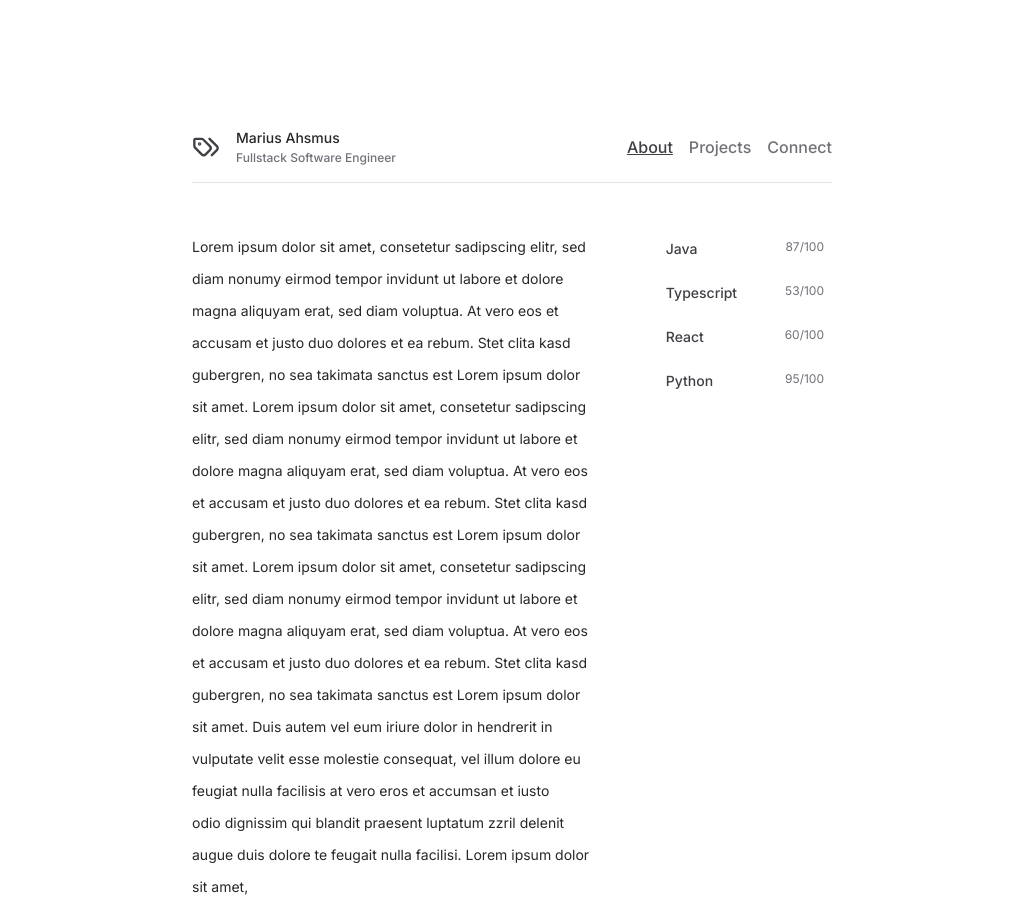
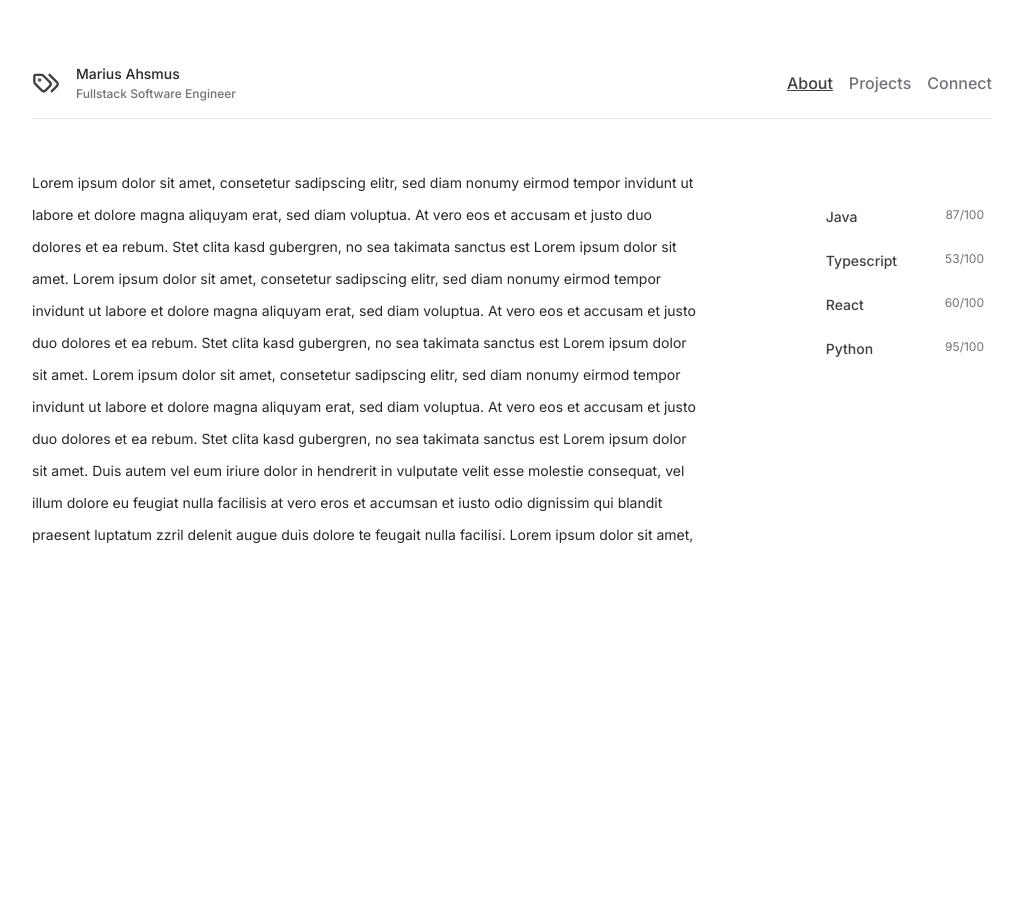
Before and after one commit to mvriu5/portfolio, a Next.js app: page / in a window 1280 px wide. Both pictures are taken after a click on the element "About". Shown: the whole page, without its empty margins (128-1151 px from the left). After the commit the page ends 800 px from the top, so only its background shows below. Built offline with nearby package versions, Linux system fonts and the light colour scheme.

Commit message:
feat: responsiveness

```diff
--- a/src/app/layout.tsx
+++ b/src/app/layout.tsx
@@ -13,7 +13,7 @@ export default function RootLayout({children,}: Readonly<{ children: React.React
   return (
     <html lang="en">
       <body className={inter.className}>
-        <div className={"w-screen h-screen flex flex-col px-80 py-32 bg-white"}>
+        <div className={"bg-white"}>
           {children}
         </div>
       </body>
--- a/src/app/page.tsx
+++ b/src/app/page.tsx
@@ -12,9 +12,9 @@ export default function Home() {
     const [page, setPage] = useState<Page>("Projects");
 
     return (
-        <div className={"flex flex-col space-y-4"}>
+        <div className={"flex flex-col space-y-4 p-4 lg:px-40 lg:py-16 2xl:px-96 2xl:py-32"}>
 
-            <div className={"flex flex-row justify-between items-center"}>
+            <div className={"flex flex-row justify-between items-center border-b border-zinc-200 pb-4"}>
 
                 <div className={"flex flex-row items-center space-x-4 cursor-pointer"} onClick={() => setPage("Projects")}>
                     <Tags size={28} className={"text-zinc-700"}/>
@@ -24,7 +24,7 @@ export default function Home() {
                     </div>
                 </div>
 
-                <div className={"flex flex-row justify-end space-x-4 text-zinc-500 font-medium"}>
+                <div className={"flex flex-row justify-end space-x-2 md:space-x-4 text-zinc-500 font-medium"}>
                     <span className={`${page === "About" ? "underline text-zinc-700" : "hover:underline"} cursor-pointer`}
                           onClick={() => setPage("About")}
                     >
@@ -44,11 +44,6 @@ export default function Home() {
 
             </div>
 
-
-            <div className={"rounded-full"}>
-                <hr className={"w-full text-black text-opacity-40"}></hr>
-            </div>
-
             <div className={"flex flex-col space-y-4 pt-8"}>
                 {page === "Projects" && <ProjectView/>}
                 {page === "Connect" && <ConnectView/>}
--- a/src/components/views/AboutView.tsx
+++ b/src/components/views/AboutView.tsx
@@ -20,7 +20,7 @@ export const AboutView: React.FC<HTMLAttributes<HTMLDivElement>> = ({ className,
             initial={{opacity: 0, filter: 'blur(10px)', y: 50}}
             animate={{opacity: 1, filter: 'blur(0px)', y: 0}}
             transition={{duration: 0.65}}
-            className="flex flex-row space-x-16 justify-between"
+            className="flex md:flex-row md:space-x-16 flex-col space-y-8 justify-between"
         >
             <p className={"text-zinc-800 text-sm max-w-[70%] leading-8 text-pretty"}>
                 Lorem ipsum dolor sit amet, consetetur sadipscing elitr, sed diam nonumy eirmod tempor invidunt ut
@@ -37,7 +37,7 @@ export const AboutView: React.FC<HTMLAttributes<HTMLDivElement>> = ({ className,
                 luptatum zzril delenit augue duis dolore te feugait nulla facilisi. Lorem ipsum dolor sit amet,
             </p>
 
-            <div className="relative flex flex-col space-y-2">
+            <div className="w-max flex flex-col space-y-2">
                 {skills.map((skill) => (
                     <SkillBadge
                         title={skill.title}
--- a/src/components/views/ProjectView.tsx
+++ b/src/components/views/ProjectView.tsx
@@ -37,7 +37,7 @@ export const ProjectView: React.FC = () => {
                 ))}
             </div>
 
-            <div>
+            <div className={"hidden lg:block"}>
                 {selectedProject === 1 &&
                     <motion.img
                         src="/fleur.png"
```
Also changed, not shown: public/fleur.png (added).
